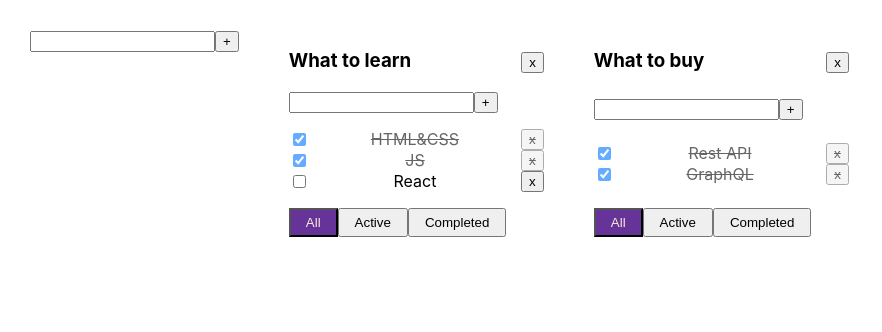
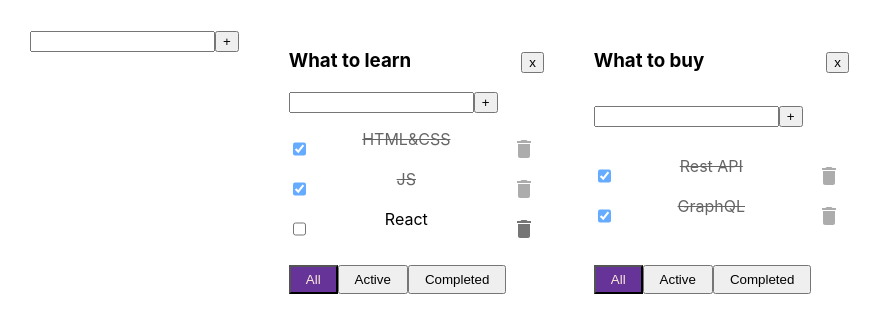
Before and after one commit to Alonasa/Trello, a React (Create React App) app: page / in a window 1280 px wide. Shown: the top 332 px of the page, without its empty margins (0-882 px from the left). Built offline with nearby package versions, Linux system fonts and the light colour scheme.

Commit message:
added remove button component

```diff
--- a/src/components/Todolist/Todolist.tsx
+++ b/src/components/Todolist/Todolist.tsx
@@ -2,6 +2,8 @@ import React from 'react';
 import {AddItemForm} from '../AddItemForm/AddItemForm';
 import {EditableSpan} from '../EditableSpan/EditableSpan';
 import styles from '../Todolist/Todolist.module.css'
+import IconButton from '@mui/material/IconButton';
+import DeleteIcon from '@mui/icons-material/Delete';
 
 type TodolistType = {
   id: string
@@ -71,12 +73,16 @@ export const Todolist = (props: TodolistType) => {
 			  props.editTask(title, props.id, task.id)
 			}
 			return (
-			  <li key={task.id} className={task.isDone ? `${styles.todolist__item} is-done` : styles.todolist__item}>
+			  <li key={task.id}
+				  className={task.isDone ? `${styles.todolist__item} is-done` : styles.todolist__item}>
 				<input type="checkbox" checked={task.isDone}
 					   onChange={() => onClickHandler(task)}/>
 				<EditableSpan title={task.title}
 							  editTitle={editTask}/>
-				<button className={styles.todolist__button} onClick={() => taskRemover(task)}>x</button>
+				<IconButton className={styles.todolist__button}
+							onClick={() => taskRemover(task)}>
+				  <DeleteIcon/>
+				</IconButton>
 			  </li>)
 		  })}
 	  </ul>
```
Also changed, not shown: package.json (+14 -11 lines), 1 other file (tests, documents, lock files or other folders).
